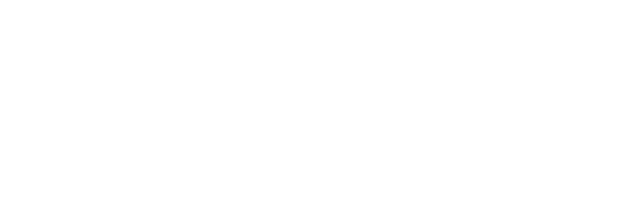
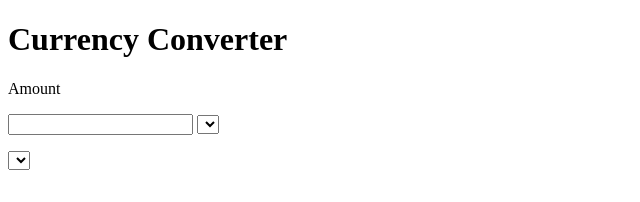
Before and after one commit to mateussombrio/currency-converter, a plain HTML site: page index.html in a window 1280 px wide. Shown: the whole page, without its empty margins (0-640 px from the left). Drawn offline with Linux system fonts and the light colour scheme.

Commit message:
Starting the project

```diff
--- a/index.html
+++ b/index.html
@@ -1,11 +1,28 @@
 <!DOCTYPE html>
 <html lang="en">
-<head>
-    <meta charset="UTF-8">
-    <meta name="viewport" content="width=device-width, initial-scale=1.0">
+  <head>
+    <meta charset="UTF-8" />
+    <meta name="viewport" content="width=device-width, initial-scale=1.0" />
+    <link rel="stylesheet" href="style.css" />
     <title>Currency Converter</title>
-</head>
-<body>
-
-</body>
+  </head>
+  <body>
+    <div class="global">
+      <h1>Currency Converter</h1>
+      <div class="main-cards">
+        <div class="card-left">
+            <p>Amount</p>
+            <div class="money-country">
+                <input type="number">
+                <select name="" id=""></select>
+            </div>
+        </div>
+        <div class="card-right">
+            <p class="converted_value"></p>
+            <select name="" id=""></select>
+        </div>
+      </div>
+    </div>
+    <script src="script.js"></script>
+  </body>
 </html>
```
